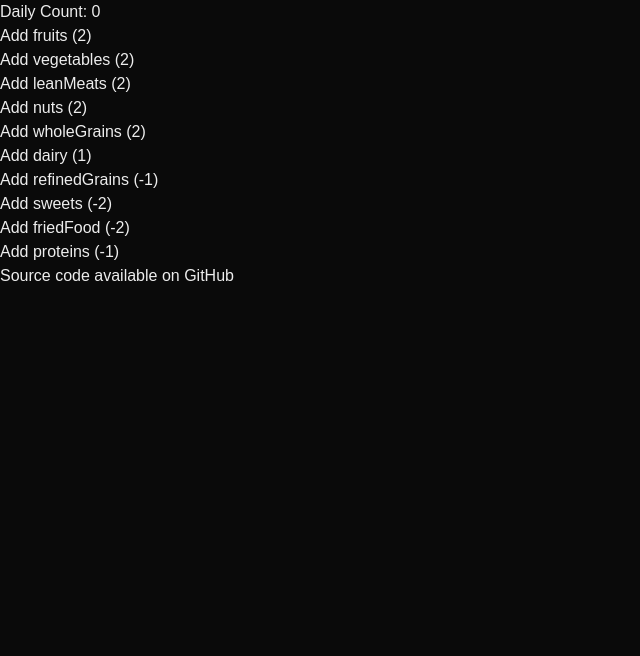
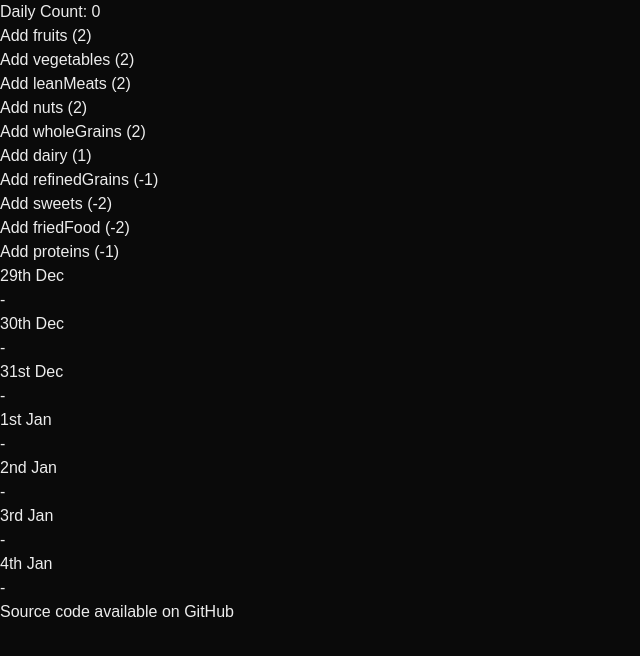
Before and after one commit to dparret/racing-weight-points-tracker, a Next.js app: page / in a window 1280 px wide. Shown: the top 656 px of the page, without its empty margins (0-640 px from the left). Built offline with nearby package versions, Linux system fonts and the light colour scheme.

Commit message:
Display history

```diff
--- a/src/app/components/CounterAndReset.tsx
+++ b/src/app/components/CounterAndReset.tsx
@@ -1,5 +1,3 @@
-"use client"
-
 import React, { SetStateAction }  from 'react';
 import { ArrowUturnLeftIcon } from '@heroicons/react/16/solid';
 import { dailyFoodCounter, FOOD_OPTIONS, foodOptions } from '../utils';
--- /dev/null
+++ b/src/app/components/History.tsx
@@ -0,0 +1,16 @@
+import React from 'react';
+import HistoryItem from './HistoryItem';
+
+const History: React.FC = () => {
+  const pastDays = [7, 6, 5, 4, 3, 2, 1]
+
+  return (
+    <div className="flex flex-col gap-0">
+      {pastDays.map((d) =>
+        <HistoryItem key={d} daysBack={d}/>
+      )}
+    </div>
+  );
+};
+
+export default History;
--- /dev/null
+++ b/src/app/components/HistoryItem.tsx
@@ -0,0 +1,26 @@
+import React from 'react';
+import { useReadLocalStorage } from 'usehooks-ts';
+import { computeDailyCount, dailyFoodCounter } from '../utils';
+import { format, startOfDay, subDays } from 'date-fns';
+
+interface HistoryItemProps {
+  daysBack: number
+};
+
+const History: React.FC<HistoryItemProps> = ({daysBack}) => {
+  const pastDay = startOfDay(subDays(Date.now(), daysBack)).toString()
+  const dailyCounterPastDay = useReadLocalStorage<dailyFoodCounter>(`dailyCount-${pastDay}`, { initializeWithValue: false }) || undefined
+
+  return (
+    <div className="grid grid-cols-2 gap-2" >
+        <div className='text-l text-neutral-500 font-mono'>
+          {format(dailyCounterPastDay ? dailyCounterPastDay.day : pastDay, 'do MMM')}
+        </div>
+        <div className='text-l font-mono'>
+          {dailyCounterPastDay ? computeDailyCount(dailyCounterPastDay) : "-"}
+        </div>
+    </div>
+  );
+};
+
+export default History;
--- a/src/app/page.tsx
+++ b/src/app/page.tsx
@@ -5,14 +5,16 @@ import Footer from './components/Footer';
 import DailyCount from './components/DailyCount';
 import { useLocalStorage } from 'usehooks-ts';
 import { startOfToday } from 'date-fns';
+import CounterButtonAndReset from './components/CounterAndReset';
+import History from './components/History'
 import { computeDailyCount, dailyFoodCounter, FOOD_POINTS, foodOptions } from './utils';
-import CounterButtonAndReset from './components/CounterAndReset';
 
 const PointsTracker = () => {
+  const day = startOfToday().toString();
   // Local storage
-  const [dailyFoodCounter, setDailyFoodCounter] = useLocalStorage<dailyFoodCounter>('dailyCount',
+  const [dailyFoodCounter, setDailyFoodCounter] = useLocalStorage<dailyFoodCounter>(`dailyCount-${day}`,
     {
-      day: startOfToday().toString(),
+      day: day,
       count: {
         fruits: [],
         vegetables: [],
@@ -43,10 +45,11 @@ const PointsTracker = () => {
             />
           )}
         </div>
+        <History />
       </main>
       <Footer />
     </div>
   );
-}
+};
 
 export default PointsTracker;
```
